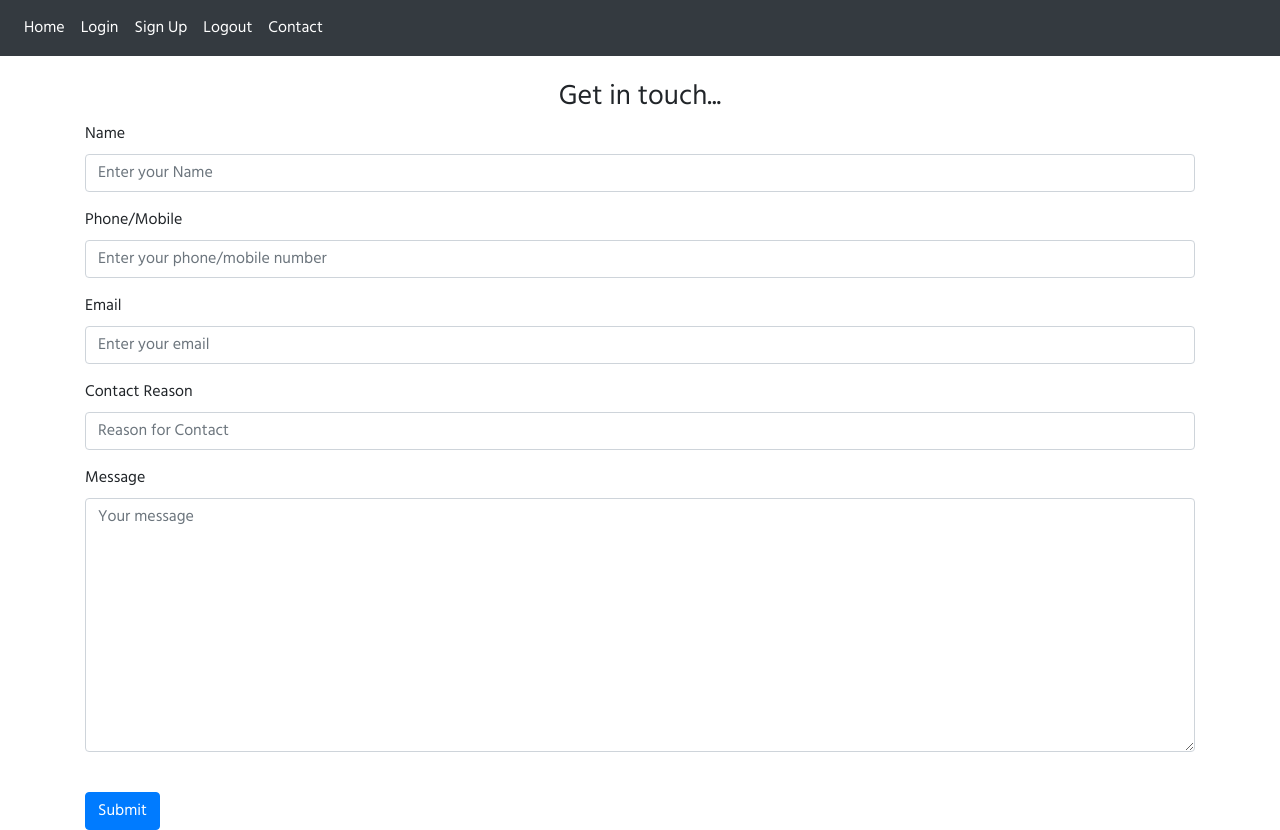
After one commit to KrisK1978/artbynapa, a Flask app: page /contact in a window 1280 px wide. The commit adds this page. Run offline with Flask 2, Linux system fonts and the light colour scheme; some libraries are stand-ins or nearby versions.

Commit message:
Added contact form with submit button

```diff
--- a/website/static/style.css
+++ b/website/static/style.css
@@ -0,0 +1,42 @@
+/* Importing fonts style */
+@import url('https://fonts.googleapis.com/css2?family=Hind&display=swap');
+
+
+/* HTML & Body styling */
+* {
+    margin: 0;
+    padding: 0;
+}
+
+html {
+    width: 100%;
+    height: 100%;
+    scroll-behavior: smooth;
+}
+
+body {
+    margin-bottom: 0;
+    width: 100vw;
+    height: 100vh;
+    z-index: 1;
+    font-family: 'Hind', sans-serif;
+}
+
+/*Navbar*/
+.navbar-dark
+.navbar-nav
+.nav-link:focus,
+.navbar-dark
+.navbar-nav
+.nav-link {
+	color: white;
+}
+
+.navbar-dark
+.navbar-nav
+.nav-link:focus,
+.navbar-dark
+.navbar-nav
+.nav-link:hover {
+	color: burlywood;
+}
--- a/website/templates/base.html
+++ b/website/templates/base.html
@@ -42,6 +42,7 @@
                 <a class="nav-item nav-link" id="login" href="/login">Login</a>
                 <a class="nav-item nav-link" id="sinUp" href="/sign-up">Sign Up</a>
                 <a class="nav-item nav-link" id="logout" href="/logout">Logout</a>
+                <a class="nav-item nav-link" id="logout" href="/contact">Contact</a>
             </div>
         </div>
     </nav>
--- /dev/null
+++ b/website/templates/contact.html
@@ -0,0 +1,62 @@
+{% extends "base.html" %}
+{% block title %}Contact{% endblock %}
+
+{% block content %}
+    <br>
+    <form method="post">
+        <h3 align="center">Get in touch...</h3>
+        <div class="form-group">
+            <label for="firstName">Name</label>
+            <input
+                type="text"
+                class="form-control"
+                id="frstName"
+                name="firstName"
+                placeholder="Enter your Name">
+        </div>
+        <div class="form-group">
+            <label for="phoneMobile">Phone/Mobile</label>
+            <input
+                type="text"
+                class="form-control"
+                id="phoneMobile"
+                name="phoneMobile"
+                placeholder="Enter your phone/mobile number">
+        </div>
+        <div class="form-group">
+            <label for="email">Email</label>
+            <input
+                type="email"
+                class="form-control"
+                id="email"
+                name="email"
+                placeholder="Enter your email">
+        </div>
+        <div class="form-group">
+            <label for="contactReason">Contact Reason</label>
+            <input
+                type="text"
+                class="form-control"
+                id="contactReason"
+                name="contactReason"
+                placeholder="Reason for Contact"
+        />
+        </div>
+        <div class="form-group">
+            <label for="message">Message</label>
+            <textarea
+                type="text"
+                class="form-control"
+                id="message"
+                rows="10"
+                name="message"
+                placeholder="Your message" required=""></textarea>
+        </div>
+        <br>
+        <button type="submit" class="btn btn-primary">Submit</button>
+    </form>
+
+
+
+
+{% endblock %}
--- a/website/templates/login.html
+++ b/website/templates/login.html
@@ -1,5 +1,5 @@
 {% extends "base.html" %}
-{% block title %}Home{% endblock %}
+{% block title %}Login{% endblock %}
 
 {% block content %}
     <h1>This is a login page</h1>
--- a/website/views.py
+++ b/website/views.py
@@ -5,3 +5,8 @@ views = Blueprint('views', __name__)
 @views.route('/')
 def home():
     return render_template("home.html")
+
+
+@views.route('/contact')
+def contact():
+    return render_template("contact.html")
```
Also changed, not shown: website/templates/sign_up.html (+7 -4 lines).
